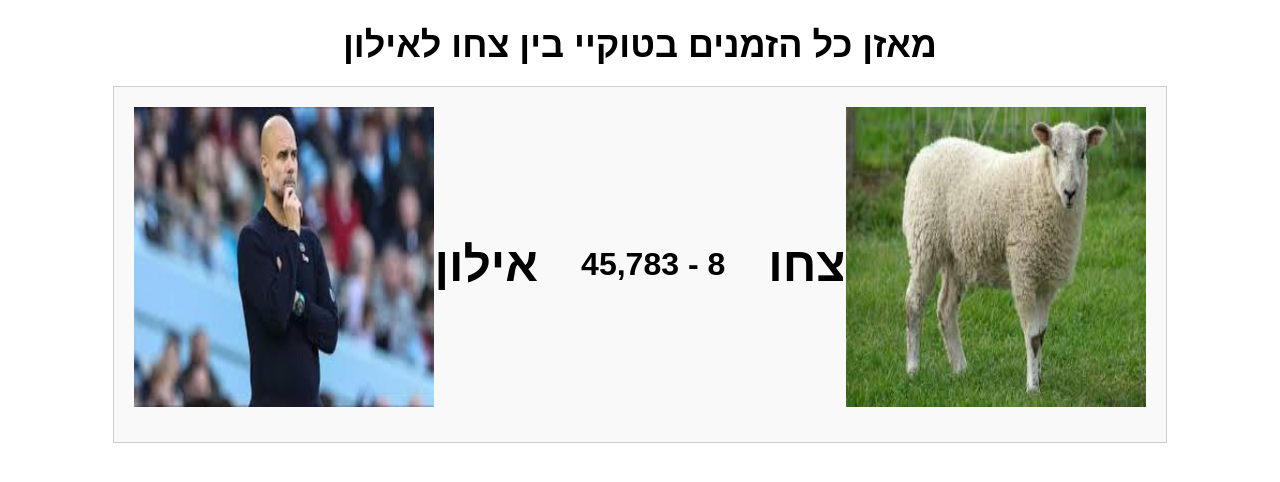
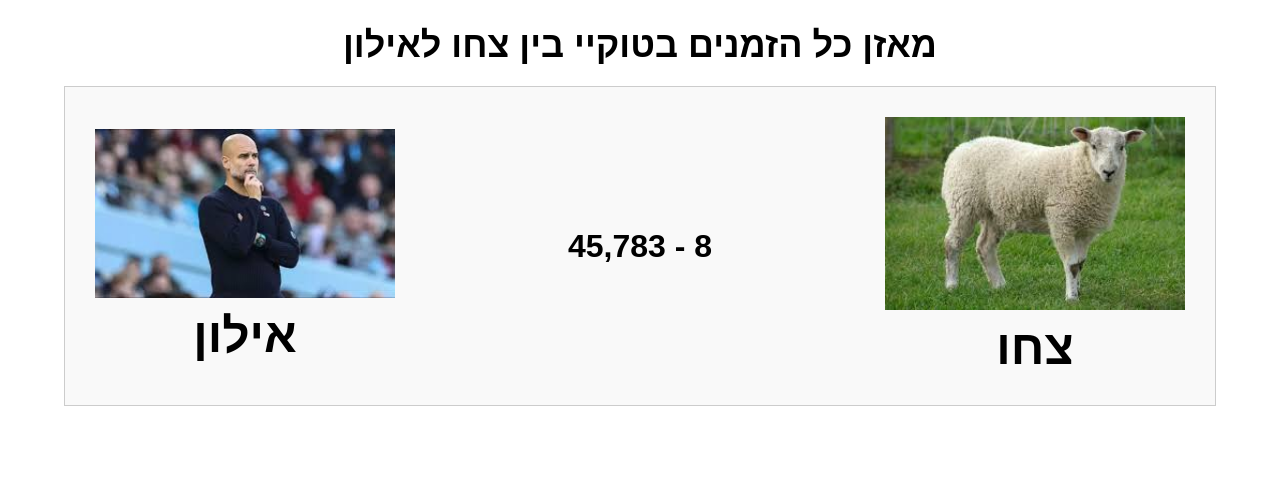
Before and after one commit to EilonBram/basketball, a plain HTML site: page index.html in a window 1280 px wide. Drawn offline with Linux system fonts and the light colour scheme.

Commit message:
Update index.html

```diff
--- a/index.html
+++ b/index.html
@@ -9,6 +9,8 @@
             font-family: Arial, sans-serif;
             text-align: center;
             direction: rtl;
+            margin: 0;
+            padding: 0;
         }
         h1 {
             font-size: 36px;
@@ -16,30 +18,49 @@
         }
         .score-container {
             display: flex;
-            justify-content: space-between;
+            flex-wrap: wrap; /* Allows items to wrap on smaller screens */
+            justify-content: center; /* Center content on smaller screens */
             align-items: center;
-            width: 80%;
+            width: 90%; /* Slightly smaller width for better fit on mobile */
             margin: 0 auto;
             border: 1px solid #ccc;
             padding: 20px;
             background-color: #f9f9f9;
+            box-sizing: border-box; /* Ensures padding doesn't overflow */
         }
         .team {
             display: flex;
+            flex-direction: column; /* Stack image and text vertically on mobile */
             align-items: center;
+            margin: 10px; /* Adds spacing between items */
         }
         .team img {
-            width: 300px; /* Increase image size */
-            height: 300px;
-             margin-bottom: 15px; /* Add space between photo and name */
+            width: 150px; /* Smaller size for mobile */
+            height: auto; /* Maintain aspect ratio */
+            margin-bottom: 10px; /* Space between image and name */
         }
         .team span {
-            font-size: 48px; /* Larger team names */
+            font-size: 24px; /* Adjust font size for smaller screens */
             font-weight: bold;
         }
         .score {
-            font-size: 32px; /* Larger score */
+            font-size: 32px; /* Larger score size remains consistent */
             font-weight: bold;
+            margin: 20px 0; /* Space above and below the score */
+        }
+
+        /* Media Query for Larger Screens (Desktop) */
+        @media (min-width: 768px) {
+            .score-container {
+                flex-direction: row; /* Align items horizontally on larger screens */
+                justify-content: space-between; /* Distribute items evenly */
+            }
+            .team img {
+                width: 300px; /* Larger size for desktop */
+            }
+            .team span {
+                font-size: 48px; /* Larger font size for desktop */
+            }
         }
     </style>
 </head>
@@ -51,17 +72,17 @@
     <div class="score-container">
         <!-- Right Team -->
         <div class="team">
-	    <img src="sheep.jpg">
+            <img src="sheep.jpg" alt="Sheep">
             <span>צחו</span>
         </div>
 
-
-        <div class="score">8 - 45,783 </div>
+        <!-- Score -->
+        <div class="score">8 - 45,783</div>
 
         <!-- Left Team -->
         <div class="team">
+            <img src="pep.jpg" alt="Pep">
             <span>אילון</span>
-	    <img src="pep.jpg" >
         </div>
     </div>
 </body>
```
